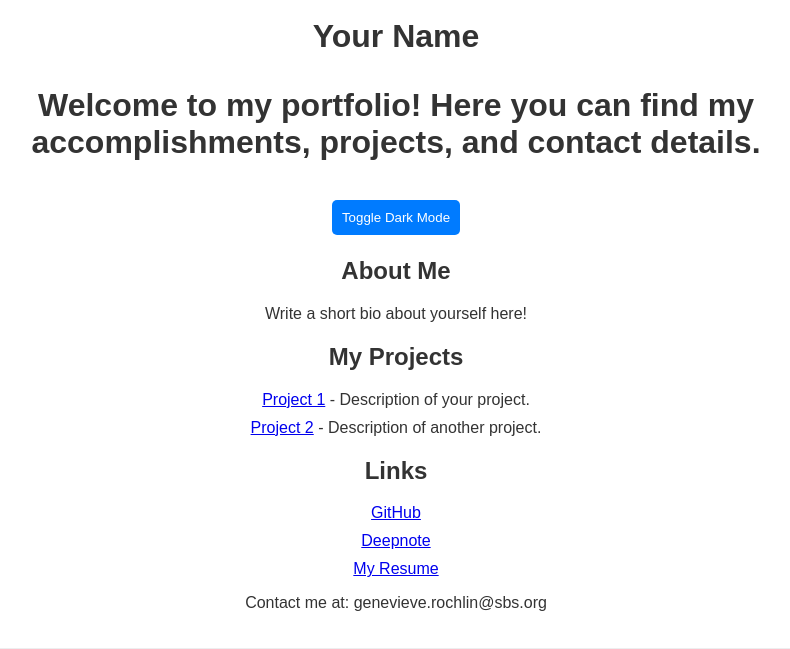
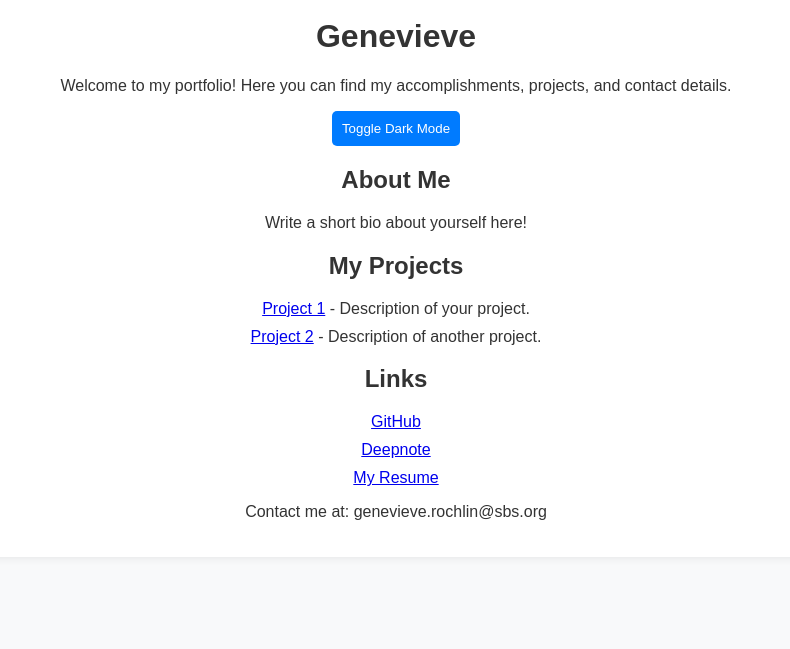
Before and after one commit to genroch/myfirstwebsite6, a plain HTML site: page index.html in a window 1280 px wide. Shown: the part 221-870 px from the top of the page, without its empty margins (244-1034 px from the left). After the commit the page ends 806 px from the top, so only its background shows below. Drawn offline with Linux system fonts and the light colour scheme; a script that the page names is missing.

Commit message:
Update index.html

```diff
--- a/index.html
+++ b/index.html
@@ -11,7 +11,7 @@
     <div class="container">
         <header>
             <img src="profile.jpg" alt="Your Profile Picture" class="profile-pic">
-            <h1 id="name">Your Name</Genevieve>
+            <h1 id="name">Genevieve</h1>
             <p>Welcome to my portfolio! Here you can find my accomplishments, projects, and contact details.</p>
             <button onclick="toggleDarkMode()">Toggle Dark Mode</button>
         </header>
```
